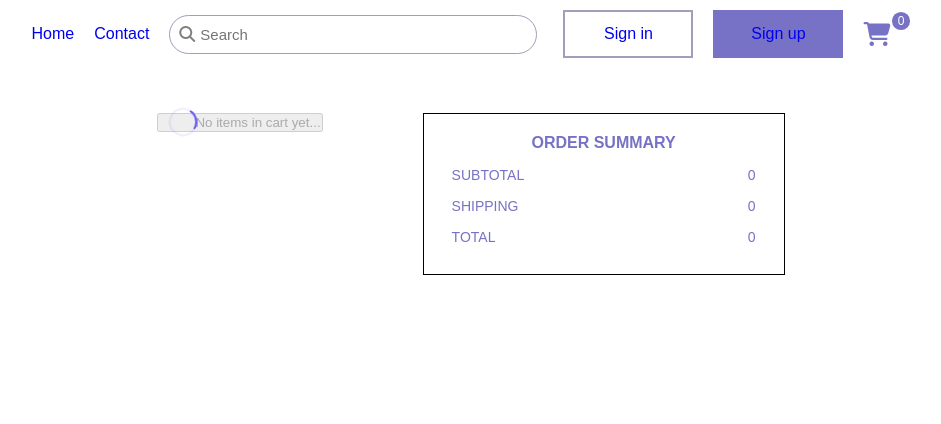
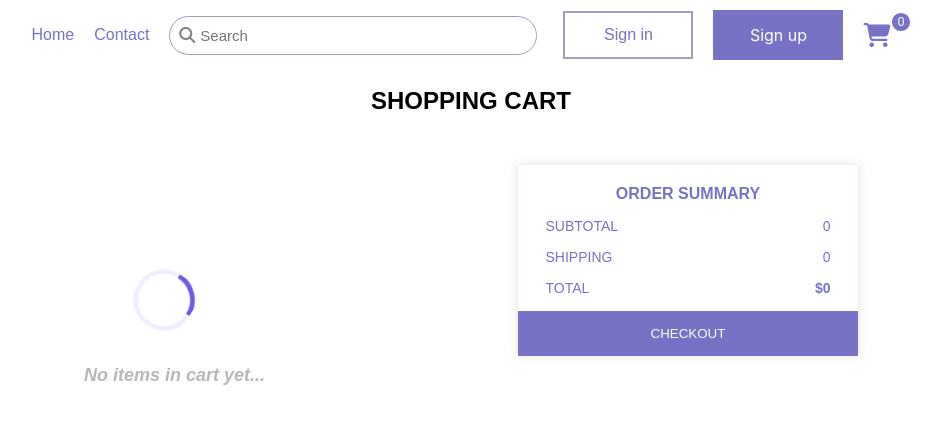
Before and after one commit to EddyTech-Genius/my-project, a React (Create React App) app: page /cart in a window 1280 px wide. Shown: the top 424 px of the page, without its empty margins (169-1110 px from the left). Built offline with nearby package versions, Linux system fonts and the light colour scheme.

Commit message:
changes made

```diff
--- a/src/component/Navbar.jsx
+++ b/src/component/Navbar.jsx
@@ -22,10 +22,10 @@ const Navbar = ({ cartItems }) => {
           <span>|</span>
 
           <li className="sign__in">
-            <Link to="/signin">Sign in</Link>
+            <Link style={{color: "#7772c5"}} to="/signin">Sign in</Link>
           </li>
           <li className="sign__up">
-            <Link to="/signup">Sign up</Link>
+            <Link style={{color: "#fff"}} to="/signup">Sign up</Link>
           </li>
           <li>
             <Link to="/cart" className='cart'>
--- a/src/main/styles/cart.css
+++ b/src/main/styles/cart.css
@@ -1,7 +1,16 @@
 .cart__wrapper{
     display: flex;
-    gap: 100px;
+    justify-content: space-evenly;
+    margin-top: 50px;
+    width: 100vw;
 }
+
+.cart__heading {
+  text-align: center;
+  font-size: 24px;
+  font-weight: bold;
+}
+
 
 .cart__image{
     height: 150px;
@@ -48,15 +57,16 @@
 
 .summary{
     gap: 15px;
-    width: 320px;
+    width: 300px;
     display: flex;
     flex-direction: column;
     align-items: center;
-    border: 1px solid black;
+    box-shadow: 0px 0px 10px 0 rgb(231, 220, 220);
     padding: 20px;
     color:  #7772c5;
-    height: 120px;
+    height: 150px;
     margin-bottom: 500px;
+    position: relative;
 }
 
 :is(.total, .subtotal, .shipping){
@@ -66,3 +76,15 @@
   display: flex;
    justify-content: space-between;
 }
+
+.checkout{
+    width: calc(100% + 40px);
+    background-color: #7772c5;
+    color: white;
+    border: none;
+    padding: 15px;
+}
+
+.checkout:hover{
+    cursor: pointer;
+}
--- a/src/main/styles/navbar.css
+++ b/src/main/styles/navbar.css
@@ -13,6 +13,7 @@ nav ul {
   background-color: white;
   a {
     text-decoration: none;
+    color: #7772c5;
   }
 }
 
@@ -22,12 +23,8 @@ nav ul {
   padding: 15px;
   width: 100px;
   text-align: center;
-  li {
-    color: white;
-    a {
       font-family: "Inter", sans-serif;
-    }
-  }
+      color: white;
 }
 
 .sign__in {
--- a/src/pages/Cart.jsx
+++ b/src/pages/Cart.jsx
@@ -9,22 +9,35 @@ function Cart({ cartItems }) {
   return (
     <>
       <hr className="blocker"></hr>
+      <h2 className="cart__heading">SHOPPING CART</h2>
       <div className="cart__wrapper">
         <div>
           {cartItems.length === 0 ? (
             // In a button
-            <button disabled style={{ position: "relative", paddingLeft: 36 }}>
+            <button
+              disabled
+              style={{
+                fontStyle: "italic",
+                position: "relative",
+                paddingLeft: -100,
+                paddingTop: 200,
+                border: "none",
+                backgroundColor: "white",
+                fontWeight: "bold",
+                fontSize: 18,
+              }}
+            >
               <span>No items in cart yet...</span>
               <span
                 style={{
                   position: "absolute",
-                  left: 10,
+                  left: 50,
                   top: "50%",
-                  transform: "translateY(-50%)",
+                  transform: "translateY(-10%)",
                   color: "#6c5ce7",
                 }}
               >
-                <SpinnerSVG size={28} stroke={3} />
+                <SpinnerSVG size={60} stroke={3} />
               </span>
             </button>
           ) : (
@@ -69,8 +82,9 @@ function Cart({ cartItems }) {
           </div>
           <div className="total">
             <p>TOTAL</p>
-            <p>{total + Math.floor(0.073 * total)}</p>
+            <strong>${total + Math.floor(0.073 * total)}</strong>
           </div>
+          <button className="checkout">CHECKOUT</button>
         </div>
       </div>
     </>
```
